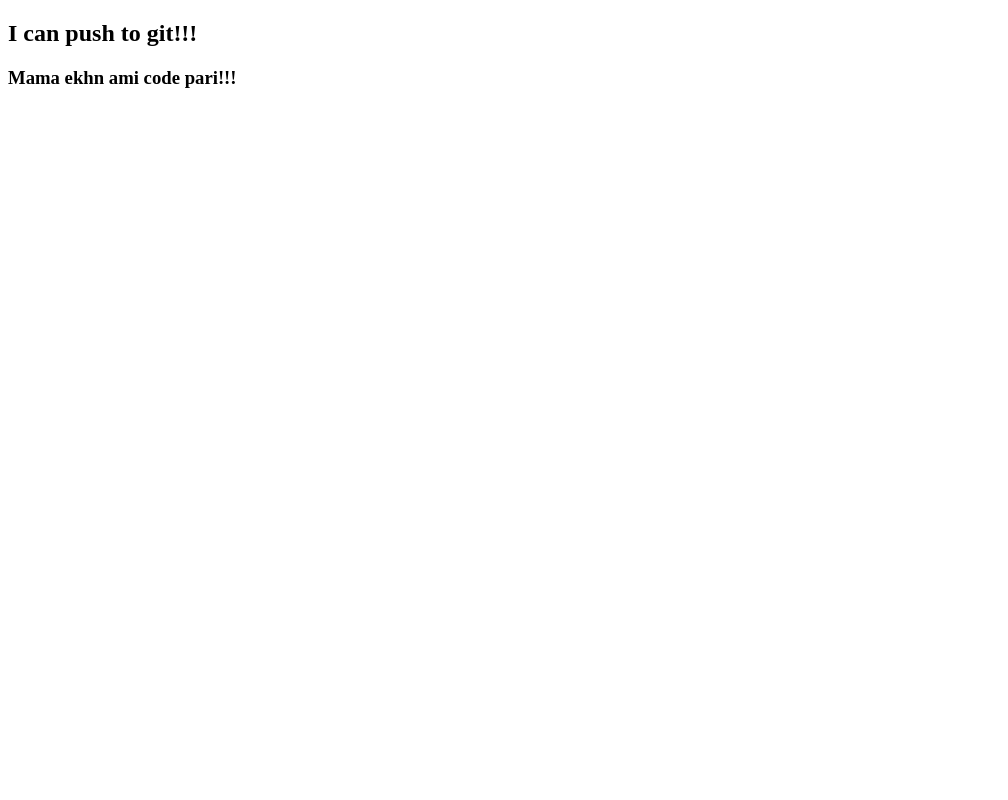
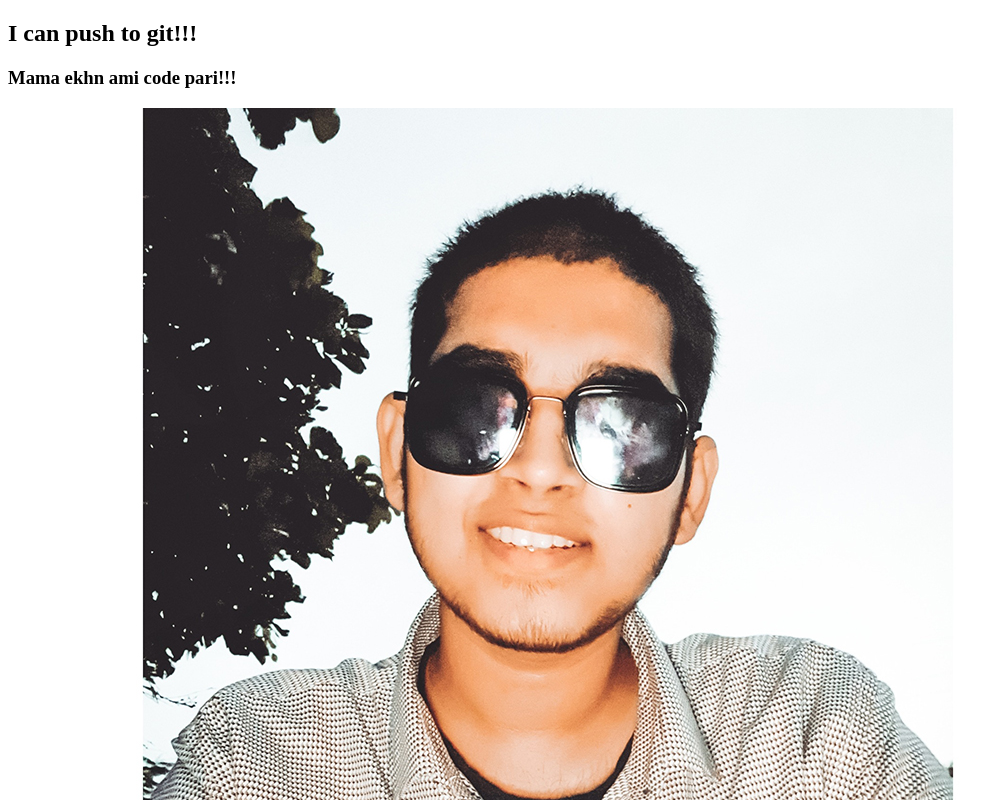
Before and after one commit to rturza/my-first-repo, a plain HTML site: page index.html in a window 1280 px wide. Shown: the top 800 px of the page, without its empty margins (0-1008 px from the left). Drawn offline with Linux system fonts and the light colour scheme.

Commit message:
images added

```diff
--- a/index.html
+++ b/index.html
@@ -9,6 +9,6 @@
 <body>
     <h2>I can push to git!!!</h2>
     <h3>Mama ekhn ami code pari!!!</h3>
-
+    <img src="images/fbdp 100720.jpg" alt="">
 </body>
 </html>
```
Also changed, not shown: images/avatar5.png (added), images/b1.png (added), images/b3.png (added), images/barisal-bazar-land.jpg (added), images/barisal-bazar.jpg (added), images/dp160519.jpg (added), images/facebook-profile-image.jpeg (added), images/faridpur.jpg (added), images/fbdp 100720.jpg (added), images/female3.jpg (added), images/khulna-sadar-land.jpg (added), images/male2.png (added), images/noimage.jpg (added), images/profile.jpg (added), 3 more files, 2 other files.
